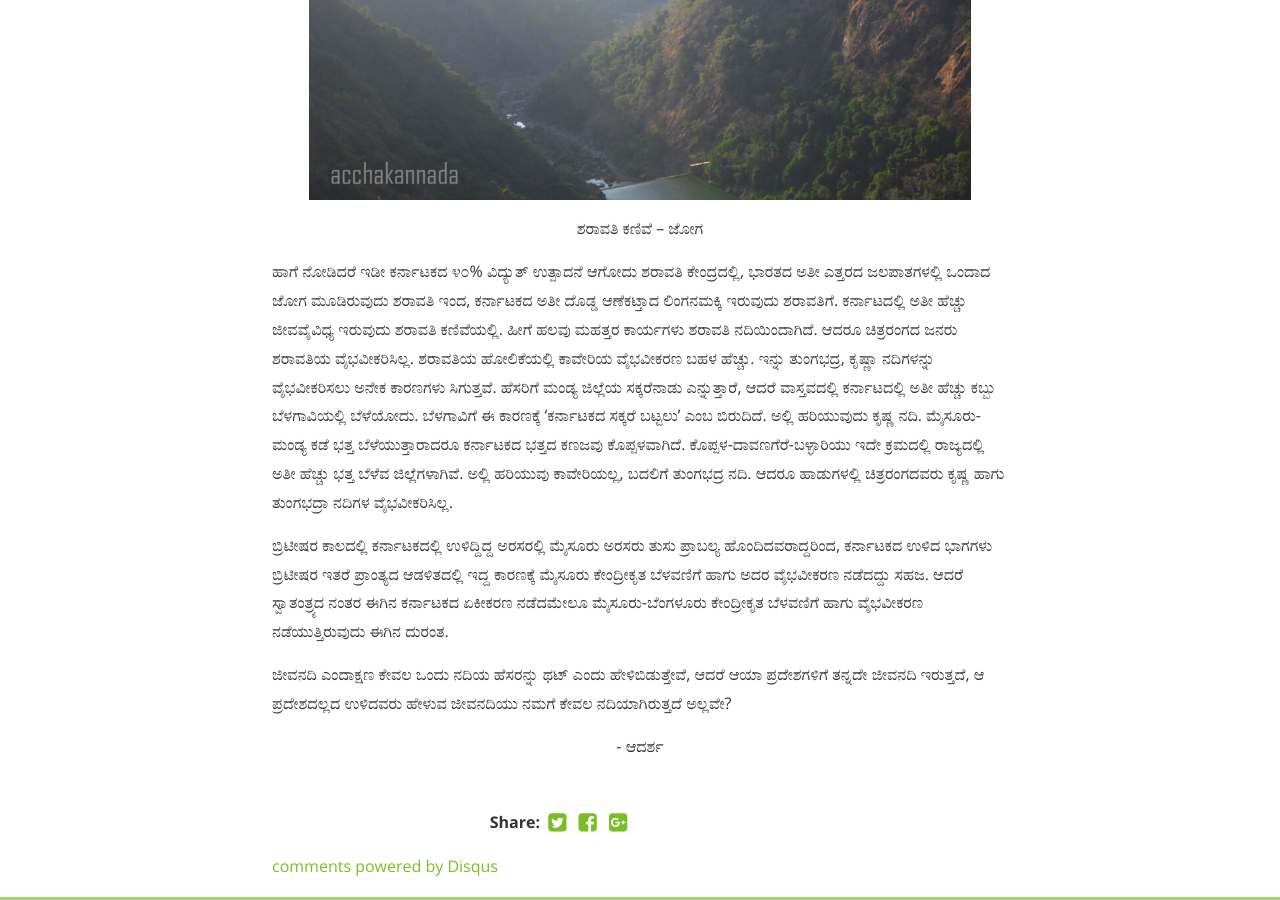
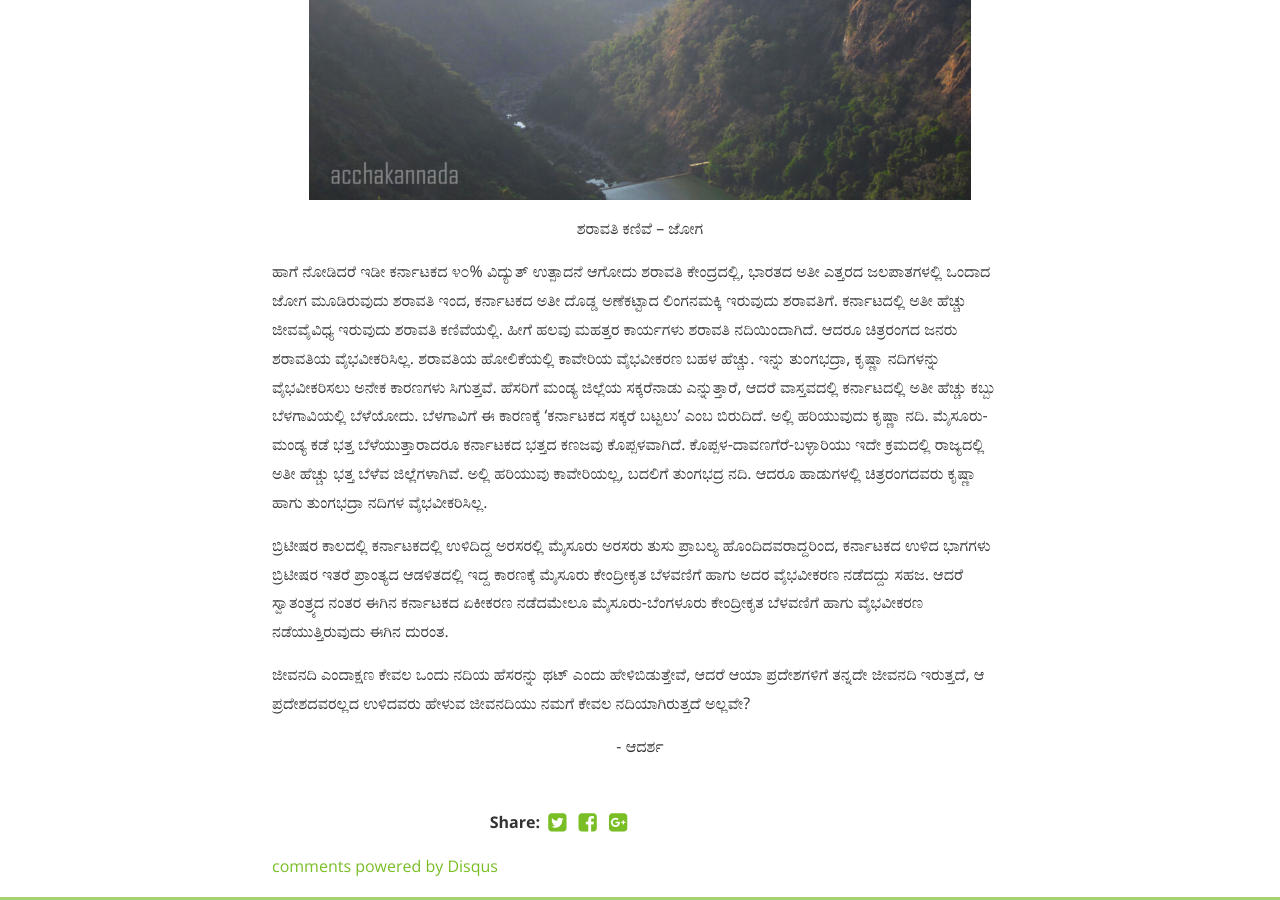
Before and after one commit to bencentra/centrarium, a Jekyll site: the page built from _posts/2016-10-27-jeevanadi.markdown, in a window 1280 px wide and 900 px high, scrolled down 3761 px. Built offline with Jekyll 4.4.1, drawn with Linux system fonts in a browser that asks for light colours; nearby versions of some CDN libraries; comment, search, counter and statistics services are not loaded; a style sheet for code colours, icons or effects is not loaded; some of the changed text lies outside the part shown.

Commit message:
jeevanadi post spell corrections

```diff
--- a/_posts/2016-10-27-jeevanadi.markdown
+++ b/_posts/2016-10-27-jeevanadi.markdown
@@ -45,10 +45,10 @@ cover:  "assets/jeevandi-title.jpg"
 
 <p align="center"> ಶರಾವತಿ ಕಣಿವೆ – ಜೋಗ </p>
 
-ಹಾಗೆ ನೋಡಿದರೆ ಇಡೀ ಕರ್ನಾಟಕದ ೪೦% ವಿದ್ಯುತ್ ಉತ್ಪಾದನೆ ಆಗೋದು ಶರಾವತಿ ಕೇಂದ್ರದಲ್ಲಿ, ಭಾರತದ ಅತೀ ಎತ್ತರದ ಜಲಪಾತಗಳಲ್ಲಿ ಒಂದಾದ ಜೋಗ ಮೂಡಿರುವುದು ಶರಾವತಿ ಇಂದ, ಕರ್ನಾಟಕದ ಅತೀ ದೊಡ್ಡ ಆಣೆಕಟ್ತಾದ ಲಿಂಗನಮಕ್ಕಿ ಇರುವುದು ಶರಾವತಿಗೆ. ಕರ್ನಾಟದಲ್ಲಿ ಅತೀ ಹೆಚ್ಚು ಜೀವವೈವಿಧ್ಯ ಇರುವುದು ಶರಾವತಿ ಕಣಿವೆಯಲ್ಲಿ. ಹೀಗೆ ಹಲವು ಮಹತ್ತರ ಕಾರ್ಯಗಳು ಶರಾವತಿ ನದಿಯಿಂದಾಗಿದೆ. ಆದರೂ ಚಿತ್ರರಂಗದ ಜನರು ಶರಾವತಿಯ ವೈಭವೀಕರಿಸಿಲ್ಲ. ಶರಾವತಿಯ ಹೋಲಿಕೆಯಲ್ಲಿ ಕಾವೇರಿಯ ವೈಭವೀಕರಣ ಬಹಳ ಹೆಚ್ಚು. ಇನ್ನು ತುಂಗಭದ್ರ, ಕೃಷ್ಣಾ ನದಿಗಳನ್ನು ವೈಭವೀಕರಿಸಲು ಅನೇಕ ಕಾರಣಗಳು ಸಿಗುತ್ತವೆ. ಹೆಸರಿಗೆ ಮಂಡ್ಯ ಜಿಲ್ಲೆಯ ಸಕ್ಕರೆನಾಡು ಎನ್ನುತ್ತಾರೆ, ಆದರೆ ವಾಸ್ತವದಲ್ಲಿ ಕರ್ನಾಟದಲ್ಲಿ ಅತೀ ಹೆಚ್ಚು ಕಬ್ಬು ಬೆಳಗಾವಿಯಲ್ಲಿ ಬೆಳೆಯೋದು. ಬೆಳಗಾವಿಗೆ ಈ ಕಾರಣಕ್ಕೆ ‘ಕರ್ನಾಟಕದ ಸಕ್ಕರೆ ಬಟ್ಟಲು’ ಎಂಬ ಬಿರುದಿದೆ. ಅಲ್ಲಿ ಹರಿಯುವುದು ಕೃಷ್ಣ ನದಿ. ಮೈಸೂರು-ಮಂಡ್ಯ ಕಡೆ ಭತ್ತ ಬೆಳೆಯುತ್ತಾರಾದರೂ ಕರ್ನಾಟಕದ ಭತ್ತದ ಕಣಜವು ಕೊಪ್ಪಳವಾಗಿದೆ. ಕೊಪ್ಪಳ-ದಾವಣಗೆರೆ-ಬಳ್ಳಾರಿಯು ಇದೇ ಕ್ರಮದಲ್ಲಿ ರಾಜ್ಯದಲ್ಲಿ ಅತೀ ಹೆಚ್ಚು ಭತ್ತ ಬೆಳೆವ ಜಿಲ್ಲೆಗಳಾಗಿವೆ. ಅಲ್ಲಿ ಹರಿಯುವು ಕಾವೇರಿಯಲ್ಲ, ಬದಲಿಗೆ ತುಂಗಭದ್ರ ನದಿ. ಆದರೂ ಹಾಡುಗಳಲ್ಲಿ ಚಿತ್ರರಂಗದವರು ಕೃಷ್ಣ ಹಾಗು ತುಂಗಭದ್ರಾ ನದಿಗಳ ವೈಭವೀಕರಿಸಿಲ್ಲ.
+ಹಾಗೆ ನೋಡಿದರೆ ಇಡೀ ಕರ್ನಾಟಕದ ೪೦% ವಿದ್ಯುತ್ ಉತ್ಪಾದನೆ ಆಗೋದು ಶರಾವತಿ ಕೇಂದ್ರದಲ್ಲಿ, ಭಾರತದ ಅತೀ ಎತ್ತರದ ಜಲಪಾತಗಳಲ್ಲಿ ಒಂದಾದ ಜೋಗ ಮೂಡಿರುವುದು ಶರಾವತಿ ಇಂದ, ಕರ್ನಾಟಕದ ಅತೀ ದೊಡ್ಡ ಅಣೆಕಟ್ಟಾದ ಲಿಂಗನಮಕ್ಕಿ ಇರುವುದು ಶರಾವತಿಗೆ. ಕರ್ನಾಟದಲ್ಲಿ ಅತೀ ಹೆಚ್ಚು ಜೀವವೈವಿಧ್ಯ ಇರುವುದು ಶರಾವತಿ ಕಣಿವೆಯಲ್ಲಿ. ಹೀಗೆ ಹಲವು ಮಹತ್ತರ ಕಾರ್ಯಗಳು ಶರಾವತಿ ನದಿಯಿಂದಾಗಿದೆ. ಆದರೂ ಚಿತ್ರರಂಗದ ಜನರು ಶರಾವತಿಯ ವೈಭವೀಕರಿಸಿಲ್ಲ. ಶರಾವತಿಯ ಹೋಲಿಕೆಯಲ್ಲಿ ಕಾವೇರಿಯ ವೈಭವೀಕರಣ ಬಹಳ ಹೆಚ್ಚು. ಇನ್ನು ತುಂಗಭದ್ರಾ, ಕೃಷ್ಣಾ ನದಿಗಳನ್ನು ವೈಭವೀಕರಿಸಲು ಅನೇಕ ಕಾರಣಗಳು ಸಿಗುತ್ತವೆ. ಹೆಸರಿಗೆ ಮಂಡ್ಯ ಜಿಲ್ಲೆಯ ಸಕ್ಕರೆನಾಡು ಎನ್ನುತ್ತಾರೆ, ಆದರೆ ವಾಸ್ತವದಲ್ಲಿ ಕರ್ನಾಟದಲ್ಲಿ ಅತೀ ಹೆಚ್ಚು ಕಬ್ಬು ಬೆಳಗಾವಿಯಲ್ಲಿ ಬೆಳೆಯೋದು. ಬೆಳಗಾವಿಗೆ ಈ ಕಾರಣಕ್ಕೆ ‘ಕರ್ನಾಟಕದ ಸಕ್ಕರೆ ಬಟ್ಟಲು’ ಎಂಬ ಬಿರುದಿದೆ. ಅಲ್ಲಿ ಹರಿಯುವುದು ಕೃಷ್ಣಾ ನದಿ. ಮೈಸೂರು-ಮಂಡ್ಯ ಕಡೆ ಭತ್ತ ಬೆಳೆಯುತ್ತಾರಾದರೂ ಕರ್ನಾಟಕದ ಭತ್ತದ ಕಣಜವು ಕೊಪ್ಪಳವಾಗಿದೆ. ಕೊಪ್ಪಳ-ದಾವಣಗೆರೆ-ಬಳ್ಳಾರಿಯು ಇದೇ ಕ್ರಮದಲ್ಲಿ ರಾಜ್ಯದಲ್ಲಿ ಅತೀ ಹೆಚ್ಚು ಭತ್ತ ಬೆಳೆವ ಜಿಲ್ಲೆಗಳಾಗಿವೆ. ಅಲ್ಲಿ ಹರಿಯುವು ಕಾವೇರಿಯಲ್ಲ, ಬದಲಿಗೆ ತುಂಗಭದ್ರ ನದಿ. ಆದರೂ ಹಾಡುಗಳಲ್ಲಿ ಚಿತ್ರರಂಗದವರು ಕೃಷ್ಣಾ ಹಾಗು ತುಂಗಭದ್ರಾ ನದಿಗಳ ವೈಭವೀಕರಿಸಿಲ್ಲ.
 
-ಬ್ರಿಟೀಷರ ಕಾಲದಲ್ಲಿ ಕರ್ನಾಟಕದಲ್ಲಿ ಉಳಿದ್ದಿದ್ದ ಅರಸರಲ್ಲಿ ಮೈಸೂರು ಅರಸರು ತುಸು ಪ್ರಾಬಲ್ಯ ಹೊಂದಿದವರಾದ್ದರಿಂದ, ಕರ್ನಾಟಕದ ಉಳಿದ ಭಾಗಗಳು ಬ್ರಿಟೀಷರ ಇತರೆ ಪ್ರಾಂತ್ಯದ ಆಡಳಿತದಲ್ಲಿ ಇದ್ದ ಕಾರಣಕ್ಕೆ ಮೈಸೂರು ಕೇಂದ್ರೀಕೃತ ಬೆಳವಣಿಗೆ ಹಾಗು ಅದರ ವೈಭವೀಕರಣ ನಡೆದದ್ದು ಸಹಜ. ಆದರೆ ಸ್ವಾತಂತ್ರ್ಯದ ನಂತರ ಈಗಿನ ಕರ್ನಾಟಕದ ಏಕೀಕರಣ ನಡೆದಮೇಲೂ ಮೈಸೂರು-ಬೆಂಗಳೂರು ಕೇಂದ್ರೀಕೃತ ಬೆಳವಣಿಗೆ ಹಾಗು ವೈಭವೀಕರಣ ನಡೆಯುತ್ತಿರುವುದು ಈಗಿನ ದುರಂತ.
+ಬ್ರಿಟೀಷರ ಕಾಲದಲ್ಲಿ ಕರ್ನಾಟಕದಲ್ಲಿ ಉಳಿದಿದ್ದ ಅರಸರಲ್ಲಿ ಮೈಸೂರು ಅರಸರು ತುಸು ಪ್ರಾಬಲ್ಯ ಹೊಂದಿದವರಾದ್ದರಿಂದ, ಕರ್ನಾಟಕದ ಉಳಿದ ಭಾಗಗಳು ಬ್ರಿಟೀಷರ ಇತರೆ ಪ್ರಾಂತ್ಯದ ಆಡಳಿತದಲ್ಲಿ ಇದ್ದ ಕಾರಣಕ್ಕೆ ಮೈಸೂರು ಕೇಂದ್ರೀಕೃತ ಬೆಳವಣಿಗೆ ಹಾಗು ಅದರ ವೈಭವೀಕರಣ ನಡೆದದ್ದು ಸಹಜ. ಆದರೆ ಸ್ವಾತಂತ್ರ್ಯದ ನಂತರ ಈಗಿನ ಕರ್ನಾಟಕದ ಏಕೀಕರಣ ನಡೆದಮೇಲೂ ಮೈಸೂರು-ಬೆಂಗಳೂರು ಕೇಂದ್ರೀಕೃತ ಬೆಳವಣಿಗೆ ಹಾಗು ವೈಭವೀಕರಣ ನಡೆಯುತ್ತಿರುವುದು ಈಗಿನ ದುರಂತ.
 
-ಜೀವನದಿ ಎಂದಾಕ್ಷಣ ಕೇವಲ ಒಂದು ನದಿಯ ಹೆಸರನ್ನು ಥಟ್ ಎಂದು ಹೇಳಿಬಿಡುತ್ತೇವೆ, ಆದರೆ ಆಯಾ ಪ್ರದೇಶಗಳಿಗೆ ತನ್ನದೇ ಜೀವನದಿ ಇರುತ್ತದೆ, ಆ ಪ್ರದೇಶದಲ್ಲದ ಉಳಿದವರು ಹೇಳುವ ಜೀವನದಿಯು ನಮಗೆ ಕೇವಲ ನದಿಯಾಗಿರುತ್ತದೆ ಅಲ್ಲವೇ?<br>
+ಜೀವನದಿ ಎಂದಾಕ್ಷಣ ಕೇವಲ ಒಂದು ನದಿಯ ಹೆಸರನ್ನು ಥಟ್ ಎಂದು ಹೇಳಿಬಿಡುತ್ತೇವೆ, ಆದರೆ ಆಯಾ ಪ್ರದೇಶಗಳಿಗೆ ತನ್ನದೇ ಜೀವನದಿ ಇರುತ್ತದೆ, ಆ ಪ್ರದೇಶದವರಲ್ಲದ ಉಳಿದವರು ಹೇಳುವ ಜೀವನದಿಯು ನಮಗೆ ಕೇವಲ ನದಿಯಾಗಿರುತ್ತದೆ ಅಲ್ಲವೇ?<br>
 
 <p align="center">- ಆದರ್ಶ</p>
```
Also changed, not shown: other parts of _posts/2016-10-27-jeevanadi.markdown (+4 -4 lines).
